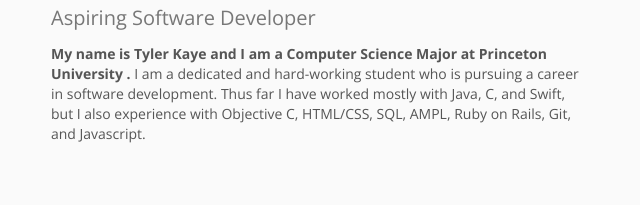
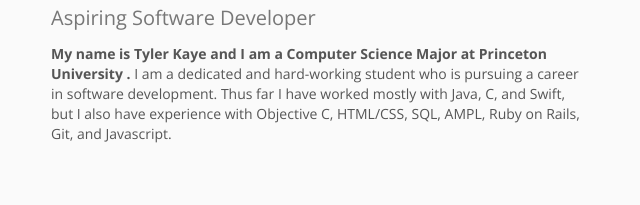
Before and after one commit to tkaye407/tkaye407.github.io, a plain HTML site: page index.html in a window 1280 px wide. Shown: the part 231-436 px from the top of the page, 539-1179 px from the left. Drawn offline with nearby package versions, Linux system fonts and the light colour scheme.

```diff
--- a/index.html
+++ b/index.html
@@ -180,7 +180,7 @@
           <h2 class="intro-title2">Aspiring Software Developer</h2>
           <!-- /job -->
           <!-- Description -->
-          <p><strong>My name is Tyler Kaye and I am a Computer Science Major at Princeton University .</strong>  I am a dedicated and hard-working student who is pursuing a career in software development. Thus far I have worked mostly with Java, C, and Swift, but I also experience with Objective C, HTML/CSS, SQL, AMPL, Ruby on Rails, Git, and Javascript.
+          <p><strong>My name is Tyler Kaye and I am a Computer Science Major at Princeton University .</strong>  I am a dedicated and hard-working student who is pursuing a career in software development. Thus far I have worked mostly with Java, C, and Swift, but I also have experience with Objective C, HTML/CSS, SQL, AMPL, Ruby on Rails, Git, and Javascript.
 
           <br>
           </p>
```
